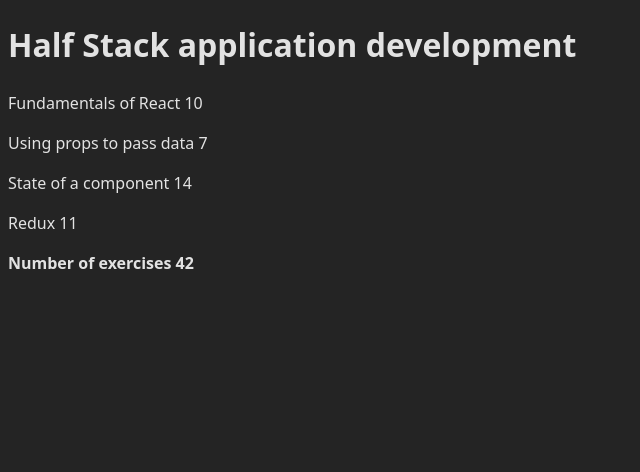
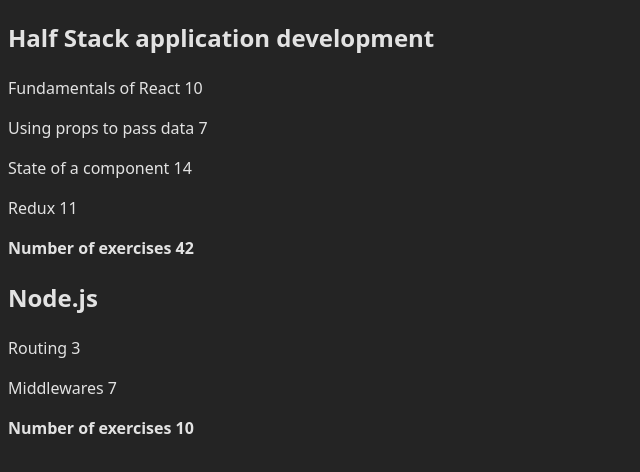
Before and after one commit to hammam-elsheikh/full-stack-open-exercises, a React app in the folder part1/course-info/: page / in a window 1280 px wide. Shown: the top 472 px of the page, without its empty margins (0-640 px from the left). Built offline with nearby package versions, Linux system fonts and the light colour scheme; the HTML template or start-up script is replaced by a standard one.

Commit message:
2.4: Course information step 9, NB: each component is in a seperate module so I didn't apply 2.5

```diff
--- a/part1/course-info/src/App.jsx
+++ b/part1/course-info/src/App.jsx
@@ -4,9 +4,10 @@ import Total from "./components/Total";
 import Course from "./components/Course";
 
 const App = () => {
-  const [course, setCourse] = useState({
+  const [courses, setCourses] = useState([
+    {
+      name: "Half Stack application development",
       id: 1,
-    name: "Half Stack application development",
       parts: [
         {
           name: "Fundamentals of React",
@@ -29,12 +30,33 @@ const App = () => {
           id: 4,
         },
       ],
-  });
+    },
+    {
+      name: "Node.js",
+      id: 2,
+      parts: [
+        {
+          name: "Routing",
+          exercises: 3,
+          id: 1,
+        },
+        {
+          name: "Middlewares",
+          exercises: 7,
+          id: 2,
+        },
+      ],
+    },
+  ]);
 
   return (
     <>
+      {courses.map((course) => (
+        <div key={course.id}>
           <Course course={course} />
           <Total course={course} />
+        </div>
+      ))}
     </>
   );
 };
--- a/part1/course-info/src/components/Header.jsx
+++ b/part1/course-info/src/components/Header.jsx
@@ -1,3 +1,3 @@
 export default function Header({ name }) {
-  return <h1>{name}</h1>;
+  return <h2>{name}</h2>;
 }
```
Lines whose indentation alone changed are shown as unchanged.
